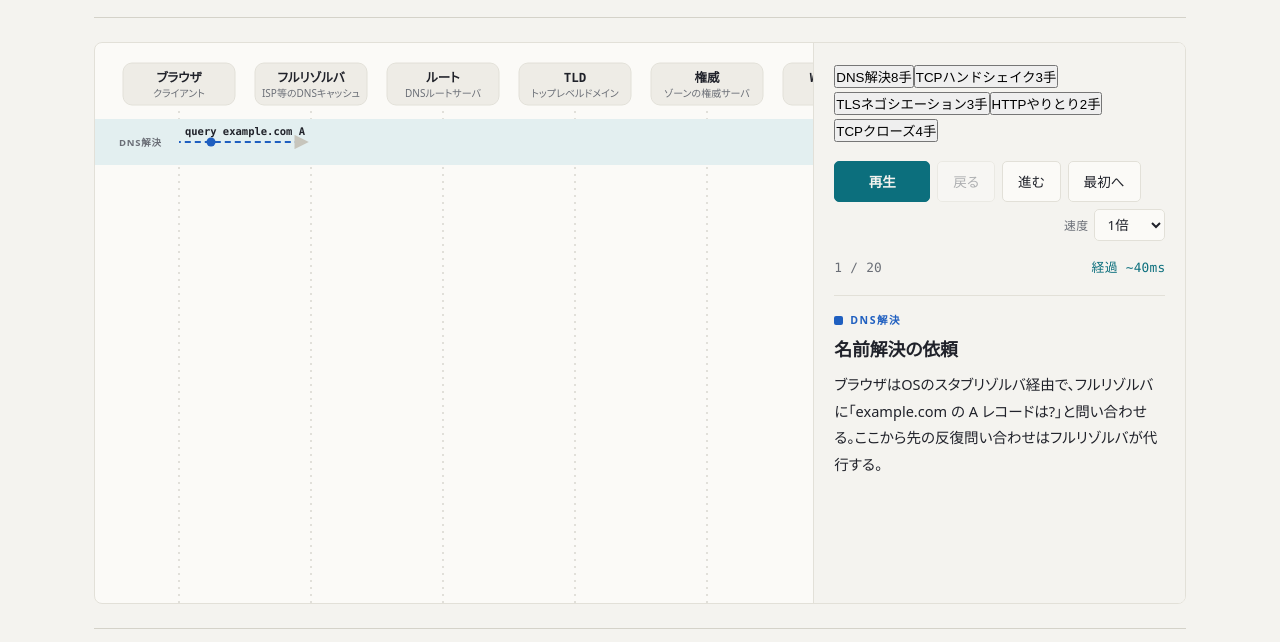
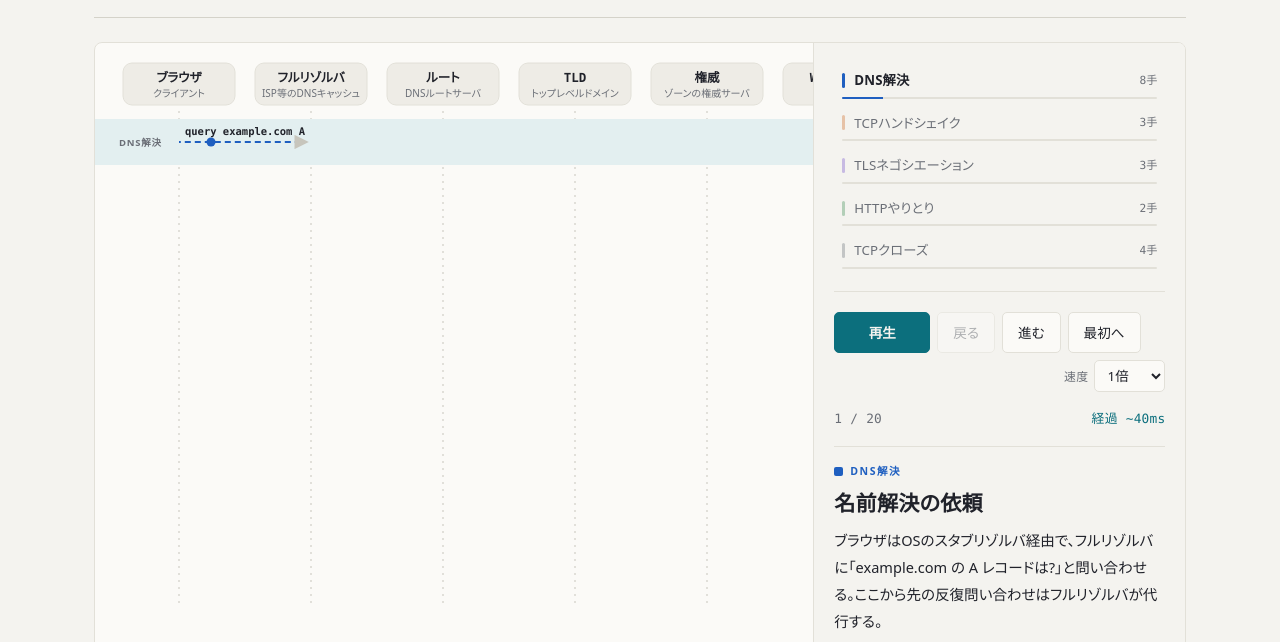
Before and after one commit to miruky/wirewalk, a website built with Vite: page index.html in a window 1280 px wide. Shown: the part 170-812 px from the top of the page. Built offline with nearby package versions, Linux system fonts and the light colour scheme.

Commit message:
見出しの明朝とフェーズ目盛りの体裁を追加

```diff
--- a/src/style.css
+++ b/src/style.css
@@ -36,6 +36,7 @@
   --step: 8px;
   --mono: ui-monospace, 'SF Mono', SFMono-Regular, Menlo, Consolas, 'Roboto Mono', monospace;
   --sans: 'Hiragino Sans', 'Hiragino Kaku Gothic ProN', 'Noto Sans JP', system-ui, sans-serif;
+  --serif: 'Hiragino Mincho ProN', 'Yu Mincho', YuMincho, 'Noto Serif JP', serif;
 }
 
 /* ダークは単なる反転でなく、沈んだ地色に合わせてアクセントと罫線を調整する。
@@ -394,6 +395,101 @@
   background: var(--paper);
 }
 
+/* フェーズの目盛り。全体を俯瞰し、現在地と各フェーズの進みを示す。
+   カードにせず、色のティックと細い進捗線で構成する */
+
+.phase-rail {
+  display: flex;
+  flex-direction: column;
+  gap: 1px;
+  padding-bottom: calc(var(--step) * 2);
+  margin-bottom: calc(var(--step) * 0.5);
+  border-bottom: 1px solid var(--hair);
+}
+
+.rail-item {
+  font: inherit;
+  display: grid;
+  grid-template-columns: auto 1fr auto;
+  align-items: center;
+  column-gap: 9px;
+  row-gap: 5px;
+  width: 100%;
+  text-align: left;
+  color: var(--muted);
+  background: transparent;
+  border: 0;
+  border-radius: 5px;
+  padding: 6px 8px;
+  cursor: pointer;
+}
+
+.rail-item:hover {
+  color: var(--ink);
+  background: var(--surface);
+}
+
+.rail-tick {
+  width: 3px;
+  height: 15px;
+  border-radius: 2px;
+  background: var(--phase-color, var(--muted));
+  opacity: 0.32;
+}
+
+.rail-item.active .rail-tick,
+.rail-item.done .rail-tick {
+  opacity: 1;
+}
+
+.rail-name {
+  font-size: 0.83rem;
+  letter-spacing: 0.01em;
+}
+
+.rail-item.active .rail-name {
+  color: var(--ink);
+  font-weight: 600;
+}
+
+.rail-count {
+  font-family: var(--mono);
+  font-size: 0.7rem;
+  font-variant-numeric: tabular-nums;
+  color: var(--faint);
+}
+
+.rail-bar {
+  grid-column: 1 / -1;
+  height: 2px;
+  border-radius: 2px;
+  background: var(--hair);
+  overflow: hidden;
+}
+
+.rail-fill {
+  display: block;
+  height: 100%;
+  width: 0;
+  background: var(--phase-color, var(--accent));
+}
+
+.rail-item[data-phase='dns'] {
+  --phase-color: var(--phase-dns);
+}
+.rail-item[data-phase='tcp'] {
+  --phase-color: var(--phase-tcp);
+}
+.rail-item[data-phase='tls'] {
+  --phase-color: var(--phase-tls);
+}
+.rail-item[data-phase='http'] {
+  --phase-color: var(--phase-http);
+}
+.rail-item[data-phase='close'] {
+  --phase-color: var(--phase-close);
+}
+
 .controls {
   display: flex;
   align-items: center;
@@ -489,10 +585,11 @@
 }
 
 .explain h2 {
-  font-size: 1.12rem;
+  font-family: var(--serif);
+  font-size: 1.32rem;
   font-weight: 600;
-  letter-spacing: -0.01em;
-  line-height: 1.4;
+  letter-spacing: 0.01em;
+  line-height: 1.45;
 }
 
 .explain p:last-child {
@@ -675,6 +772,20 @@
     transition: border-color 160ms ease;
   }
 
+  .rail-item {
+    transition:
+      background 150ms ease,
+      color 150ms ease;
+  }
+
+  .rail-fill {
+    transition: width 360ms cubic-bezier(0.22, 0.61, 0.36, 1);
+  }
+
+  .rail-tick {
+    transition: opacity 220ms ease;
+  }
+
   .arrow {
     transition: opacity 260ms ease;
   }
```
